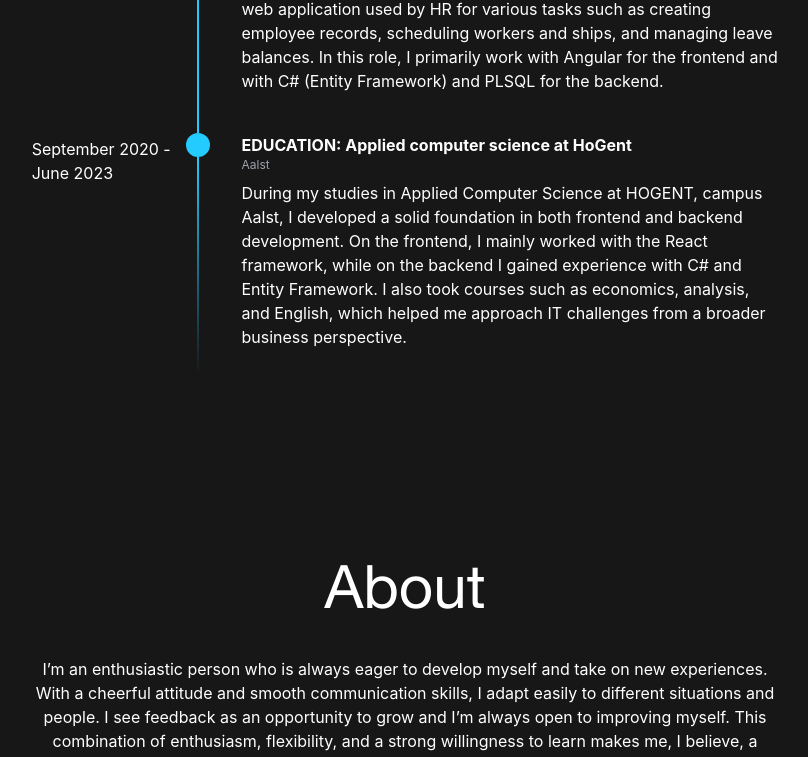
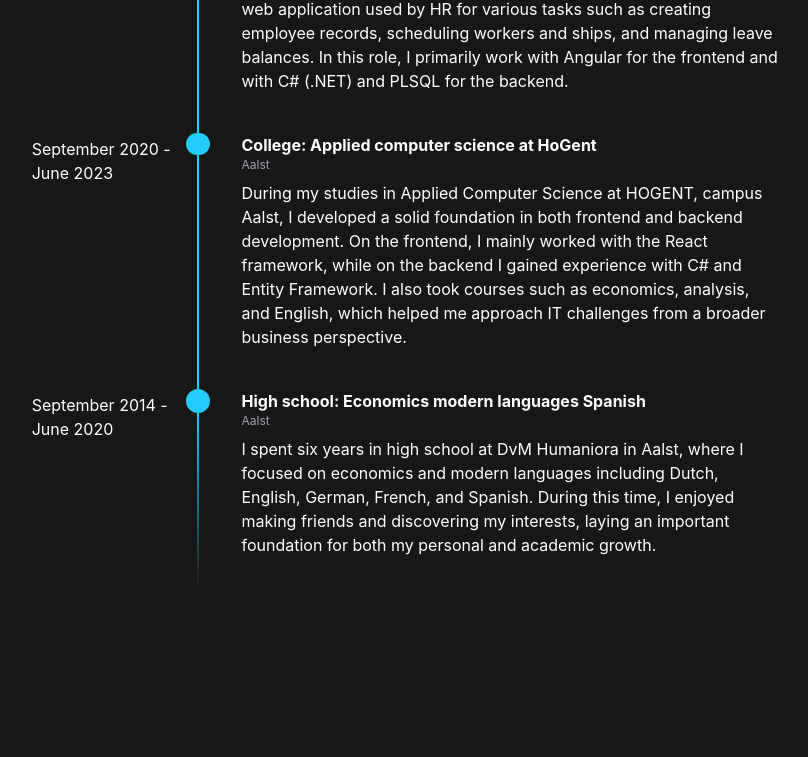
Before and after one commit to WoutDM/Resume, a React (Create React App) app: page / in a window 1280 px wide. Shown: the part 1735-2492 px from the top of the page, without its empty margins (235-1043 px from the left). Built offline with nearby package versions, Linux system fonts and the light colour scheme.

Commit message:
feat: add some more content

```diff
--- a/src/pages/homepage/sections/About/About.jsx
+++ b/src/pages/homepage/sections/About/About.jsx
@@ -7,7 +7,13 @@ export default function About() {
             I’m an enthusiastic person who is always eager to develop myself and take on new experiences.
             With a cheerful attitude and smooth communication skills, I adapt easily to different situations and people.
             I see feedback as an opportunity to grow and I’m always open to improving myself. This combination of enthusiasm,
-            flexibility, and a strong willingness to learn makes me, I believe, a valuable asset to any team.
+            flexibility, and a strong willingness to learn makes me, I believe, a valuable asset to any team. <br/><br/>
+
+            Besides programming, I enjoy staying active and social. I play indoor football (futsal) every week, go running
+            regularly, and occasionally do workouts to keep moving. I also like meeting up with friends, whether it’s to
+            watch football and support my favourite teams, Club Brugge and Barcelona, play games together, or just go out
+            for a drink. I enjoy watching other sports as well, such as Formula 1, cycling, and esports. In the evenings,
+            I love to wind down with a good film or series.
         </div>
     </div>
   );
--- a/src/pages/homepage/sections/Intro/Intro.jsx
+++ b/src/pages/homepage/sections/Intro/Intro.jsx
@@ -15,15 +15,18 @@ export default function Intro() {
 
             setWindowHeight(document.documentElement.clientHeight);
 
-            const handleResize = () => {
-                setWindowHeight(document.documentElement.clientHeight);
-            };
+            if (isFinePointer) {
 
-            window.addEventListener('resize', handleResize);
+                const handleResize = () => {
+                    setWindowHeight(document.documentElement.clientHeight);
+                };
 
-            return () => window.removeEventListener('resize', handleResize);
+                window.addEventListener('resize', handleResize);
+
+                return () => window.removeEventListener('resize', handleResize);
+            }
         }
-    }, []);
+    }, [isFinePointer]);
 
   return (
       <div className='flex flex-col items-center'>
--- a/src/pages/homepage/sections/Skills/SkillRatings/SkillRatings.jsx
+++ b/src/pages/homepage/sections/Skills/SkillRatings/SkillRatings.jsx
@@ -14,7 +14,7 @@ export default function SkillRatings() {
                     <SkillRating skill={'Angular'} rating={4}></SkillRating>
                     <SkillRating skill={'Javascript'} rating={4}></SkillRating>
                     <SkillRating skill={'Typescript'} rating={4}></SkillRating>
-                    <SkillRating skill={'C# (.NET)'} rating={4}></SkillRating>
+                    <SkillRating skill={'C#'} rating={4}></SkillRating>
                     <SkillRating skill={'Java'} rating={3}></SkillRating>
                     <SkillRating skill={'Kotlin'} rating={2}></SkillRating>
                     <SkillRating skill={'Python'} rating={3}></SkillRating>
--- a/src/pages/homepage/sections/Timeline/Components/Event.jsx
+++ b/src/pages/homepage/sections/Timeline/Components/Event.jsx
@@ -9,7 +9,7 @@ export default function Event({event}) {
             <div id='periodTimeline' className="flex flex-col items-center w-12 mr-5">
                 <div className="rounded-full border-2 border-[#24CBFF] bg-[#24CBFF] h-6 w-6"/>
                 {
-                    event.fromDate === 'September 2020' ?
+                    event.fromDate === 'September 2014' ?
                         <div className="w-0.5 h-[80%] bg-gradient-to-b from-[#24CBFF]"/>
                     :
                         <div className="w-0.5 h-full bg-[#24CBFF]"/>
@@ -20,7 +20,7 @@ export default function Event({event}) {
                 <h2 id='title' className="font-bold">{event.title}</h2>
                 <p id='location' className="text-xs text-gray-400 mb-2">{event.location}</p>
                 {
-                    event.fromDate === 'September 2020' ?
+                    event.fromDate === 'September 2014' ?
                         <p id='description' className="mb-14">{event.description}</p>
                     :
                         <p id='description' className="mb-10">{event.description}</p>
--- a/src/pages/homepage/sections/Timeline/Events.js
+++ b/src/pages/homepage/sections/Timeline/Events.js
@@ -8,11 +8,11 @@ const events = [
         'opportunity to continue working there as part of the IT team supporting the HR department. ' +
         'I help develop and maintain the internal web application used by HR for various tasks such ' +
         'as creating employee records, scheduling workers and ships, and managing leave balances. ' +
-        'In this role, I primarily work with Angular for the frontend and with C# (Entity Framework) ' +
+        'In this role, I primarily work with Angular for the frontend and with C# (.NET) ' +
         'and PLSQL for the backend.',
   },
   {
-    'title': 'EDUCATION: Applied computer science at HoGent',
+    'title': 'College: Applied computer science at HoGent',
     'fromDate': 'September 2020',
     'toDate': 'June 2023',
     'location': 'Aalst',
@@ -22,6 +22,16 @@ const events = [
         'experience with C# and Entity Framework. I also took courses such as economics, analysis, ' +
         'and English, which helped me approach IT challenges from a broader business perspective.',
   },
+  {
+    'title': 'High school: Economics modern languages Spanish',
+    'fromDate': 'September 2014',
+    'toDate': 'June 2020',
+    'location': 'Aalst',
+    'description': 'I spent six years in high school at DvM Humaniora in Aalst, where I focused on economics ' +
+        'and modern languages including Dutch, English, German, French, and Spanish. During this ' +
+        'time, I enjoyed making friends and discovering my interests, laying an important ' +
+        'foundation for both my personal and academic growth.',
+  },
 ]
 
 export default events;
```
